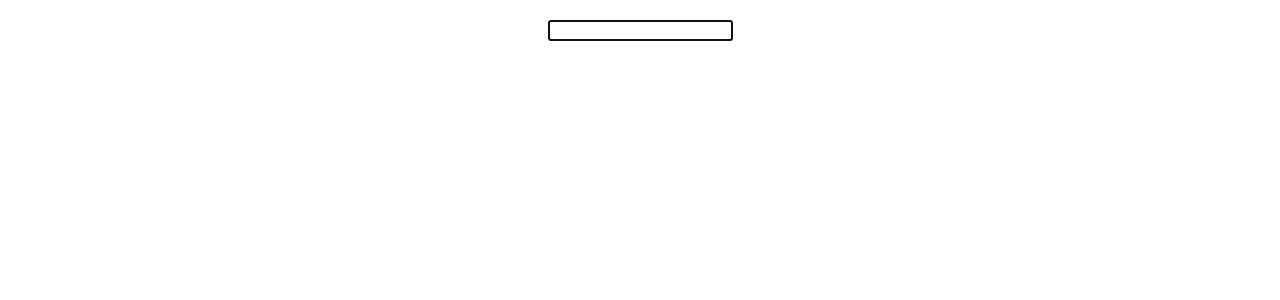
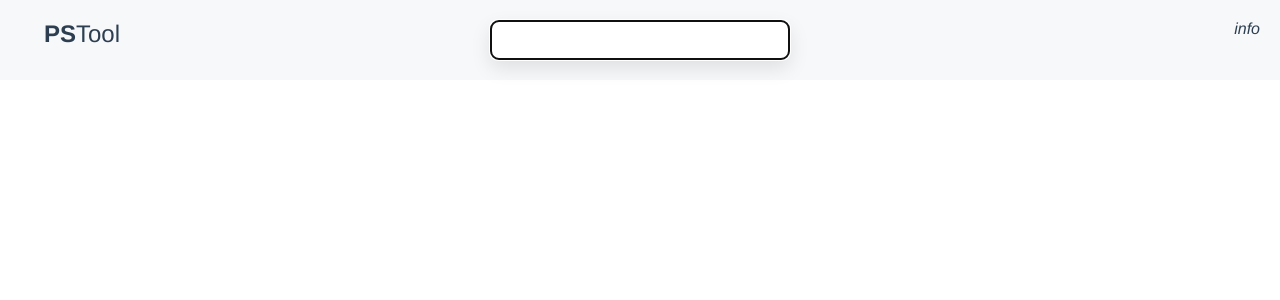
Before and after one commit to knifoon/eagleeye, a Vue app: page / in a window 1280 px wide. Shown: the top 300 px of the page. Built offline with nearby package versions, Linux system fonts and the light colour scheme.

Commit message:
Style update, along with some info

```diff
--- a/public/index.html
+++ b/public/index.html
@@ -6,6 +6,8 @@
     <meta name="viewport" content="width=device-width,initial-scale=1.0">
     <link rel="icon" href="<%= BASE_URL %>favicon.ico">
     <title><%= htmlWebpackPlugin.options.title %></title>
+    <script src="https://unpkg.com/feather-icons"></script>
+
   </head>
   <body>
     <noscript>
@@ -14,4 +16,7 @@
     <div id="app"></div>
     <!-- built files will be auto injected -->
   </body>
+  <script>
+    feather.replace({height:'30px',width:'30px',color:'#aaa'})
+  </script>
 </html>
--- a/src/App.vue
+++ b/src/App.vue
@@ -1,5 +1,12 @@
 <template>
-  <input id="tbaInput" type="TBA" name="" value="" autofocus="autofocus" onfocus="this.select()" @keyup.enter="update">
+  <div class="modal" v-if="modalstate" v-on:click="modal"><div class="modalcontent">
+    <b>PS</b>Tool requires the <a href="https://addons.mozilla.org/en-US/firefox/addon/tampermonkey/" target="_blank">Tampermonkey</a> add on, and the <a href="https://github.com/knifoon/WorkStuff/raw/master/EE_Test.user.js" target="_blank">eagleeye</a> script to work.<br>
+    You must also be logged into Comp. <br>
+    If you have any questions chime me <b>@ricaarre</b>
+  </div></div>
+  <div class= "heading"><input id="tbaInput" type="TBA" name="" value="" autofocus="autofocus" onfocus="this.select()" @keyup.enter="update"> <div class="logo"><strong>PS</strong>Tool</div>
+  <div class="cred" v-on:click="modal"><i data-feather="help-circle">info</i></div>
+</div>
   <ul id="list">
     <li v-for="Package in packages" v-bind:key="Package.TBA">
       <h3>{{Package.TBA}}</h3>
@@ -19,7 +26,8 @@ export default {
   data: function(){
     return {
       packages: [
-      ]
+      ],
+      modalstate: false
     }
   },
   methods: {
@@ -28,19 +36,27 @@ export default {
       this.packages.unshift({TBA:value});
       event.target.value = "";
 
+    },
+    modal: function (){
+      this.modalstate = !this.modalstate;
     }
   }
 }
 </script>
 
 <style>
+* {
+  box-sizing: border-box;
+}
+body {
+  margin: 0;
+}
 #app {
   font-family: Avenir, Helvetica, Arial, sans-serif;
   -webkit-font-smoothing: antialiased;
   -moz-osx-font-smoothing: grayscale;
   text-align: center;
   color: #2c3e50;
-  margin-top: 20px;
 }
 #tbaInput {
 }
@@ -51,4 +67,48 @@ export default {
 #list h3 {
   margin-bottom: 2px;
 }
+.heading {
+  background: #f6f8fa;
+  width: 100%;
+  padding: 20px;
+}
+.heading input {
+  background: #fff;
+  border: solid 1px rgba(0,0,0,0.2);
+box-shadow: 0px 8px 20px rgba(0,0,0,0.1);
+border-radius: 8px;
+height: 40px;
+width: 300px;
+font-size: 1.17em;
+text-align: center;
+align-items: center;
+box-sizing: border-box;
+}
+.logo {
+  position: absolute;
+  left: 20px;
+  top: 20px;
+  font-size: 1.5em;
+  margin-left: 1em;
+}
+.cred {
+  position: absolute;
+  top: 20px;
+  right: 20px;
+}
+.modal {
+  position: fixed;
+  z-index: 1;
+  height: 100%;
+  width: 100%;
+  background: rgba(0,0,0,0.5);
+  text-align: center;
+}
+.modalcontent {
+  background: #fff;
+  width: 800px;
+  margin: 150px auto;
+  padding: 20px;
+
+}
 </style>
```
Also changed, not shown: 9 other files (tests, documents, lock files or other folders).
